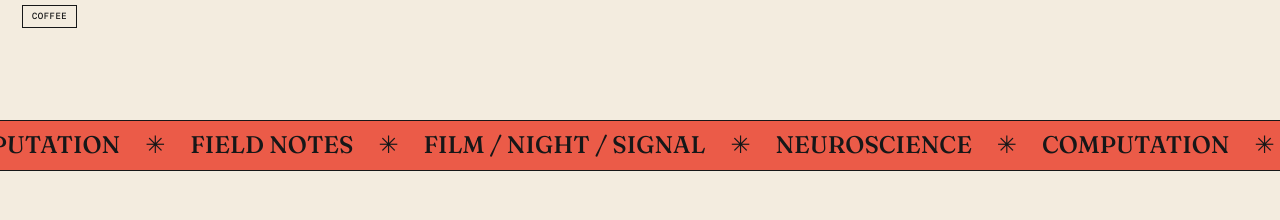
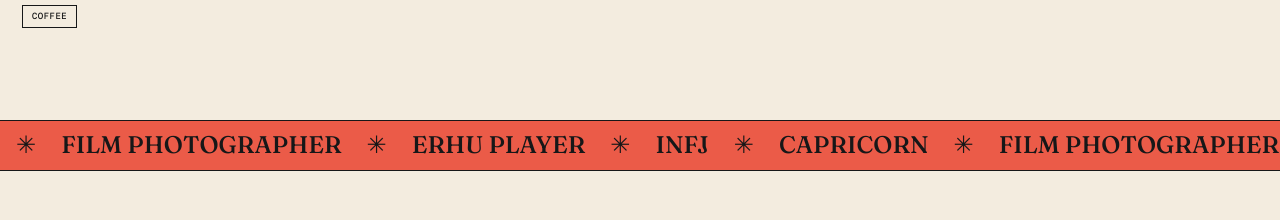
Before and after one commit to hzhang29-droid/HannahZhang-Personal-Website, a React (Vite) app in the folder Figma/Enhance Personal Website Interactivity/: page / in a window 1280 px wide. Shown: the part 1341-1561 px from the top of the page. Built offline with nearby package versions, Linux system fonts and the light colour scheme; a web font is replaced by a local one.

Commit message:
Update ticker with personal traits and inner world notes with poetic quotes

```diff
--- a/Figma/Enhance Personal Website Interactivity/src/app/App.tsx
+++ b/Figma/Enhance Personal Website Interactivity/src/app/App.tsx
@@ -92,13 +92,13 @@ const NOTES_LIST = [
 ];
 
 const INTERNAL_NOTES = [
-  { top: "10%", left: "10%", text: "Quiet days are the ones I remember most.", bg: "rgba(248,242,232,0.94)", color: "#2f2a22" },
+  { top: "10%", left: "10%", text: "Do I dare disturb the universe?", bg: "rgba(248,242,232,0.94)", color: "#2f2a22" },
   { top: "14%", left: "80%", text: "Research is a long, quiet conversation with the world.", bg: "rgba(230,236,229,0.92)", color: "#1f3324" },
-  { top: "18%", left: "48%", text: "Sometimes I write notes to myself in the margins.", bg: "rgba(241,228,226,0.9)", color: "#3f2f2a" },
+  { top: "18%", left: "48%", text: "I contain multitude.", bg: "rgba(241,228,226,0.9)", color: "#3f2f2a" },
   { top: "32%", left: "25%", text: "The margin note becomes the most honest part.", bg: "rgba(255,250,238,0.92)", color: "#2f2a22" },
   { top: "36%", left: "70%", text: "Hidden thoughts are scattered like field notes.", bg: "rgba(235,244,239,0.9)", color: "#2d3f2e" },
   { top: "48%", left: "15%", text: "A small circle of light can change how you see the page.", bg: "rgba(245,240,232,0.93)", color: "#312a20" },
-  { top: "54%", left: "60%", text: "INFJ energy is found in the stillness between words.", bg: "rgba(247,243,237,0.92)", color: "#2d2a22" },
+  { top: "54%", left: "60%", text: "I love infinitely the new day,\ntoday's sun,\ntoday's horse,\ntoday's rowan tree.", bg: "rgba(247,243,237,0.92)", color: "#2d2a22" },
   { top: "60%", left: "33%", text: "I keep my notebooks full of small, scattered questions.", bg: "rgba(252,245,239,0.92)", color: "#342f27" },
   { top: "68%", left: "82%", text: "Slow observation feels like learning another language.", bg: "rgba(238,244,239,0.9)", color: "#22312a" },
   { top: "76%", left: "40%", text: "The hidden note feels like a secret in a familiar book.", bg: "rgba(250,244,236,0.93)", color: "#2f2c22" },
@@ -549,7 +549,7 @@ function Intro() {
 
 // ─── Ticker ───────────────────────────────────────────────────────────────────
 function Ticker() {
-  const items = ["NEUROSCIENCE", "✳", "COMPUTATION", "✳", "FIELD NOTES", "✳", "FILM / NIGHT / SIGNAL", "✳"];
+  const items = ["INFJ", "✳", "CAPRICORN", "✳", "FILM PHOTOGRAPHER", "✳", "ERHU PLAYER", "✳"];
   const doubled = [...items, ...items];
   return (
     <div style={{
```
